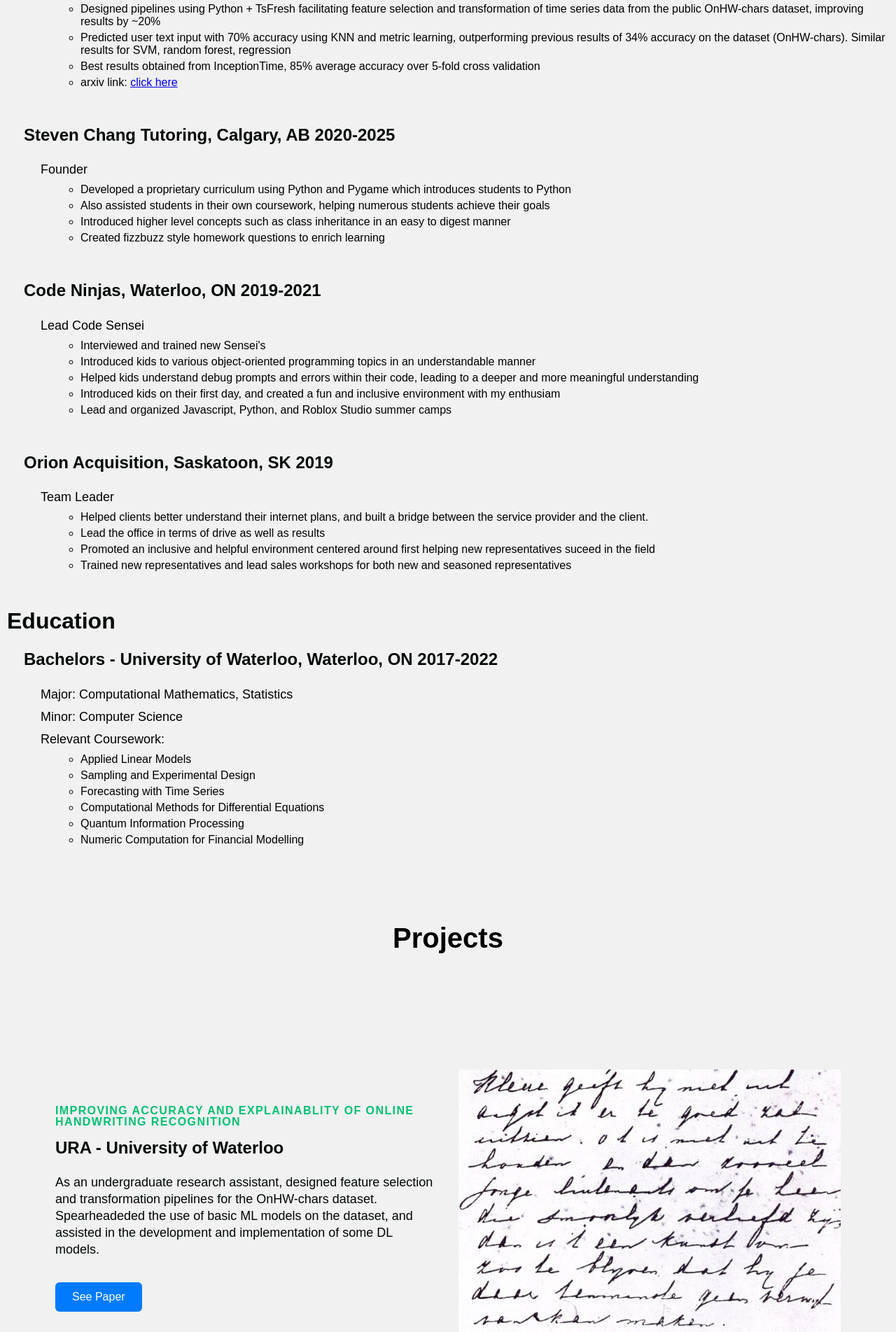
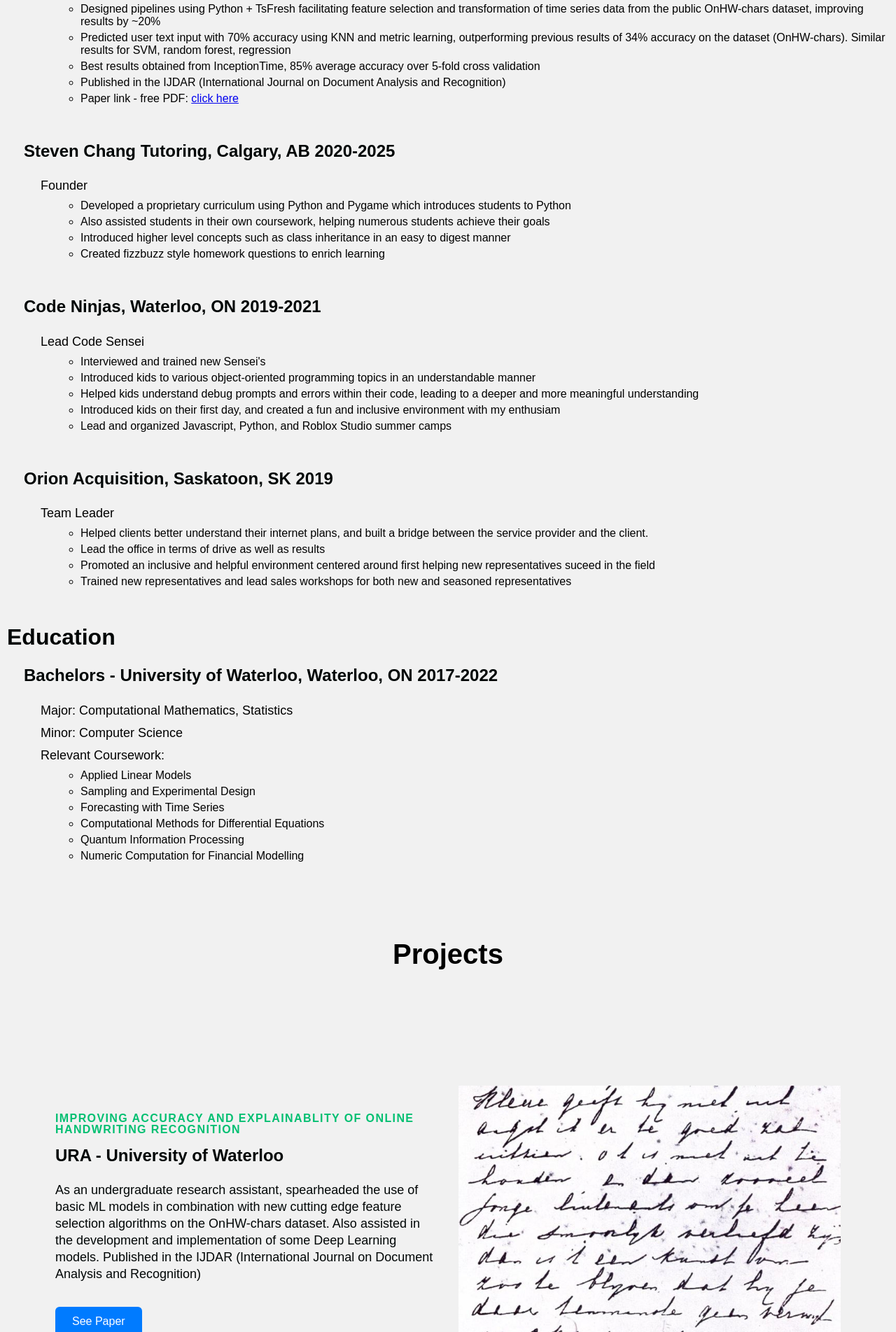
Before and after one commit to steeeve/Website, a React (Create React App) app: page / in a window 1280 px wide. Shown: the part 2257-4160 px from the top of the page at 70% size. Built offline with nearby package versions, Linux system fonts and the light colour scheme; a web font is replaced by a local one.

Commit message:
Slight updated to projects text/description

```diff
--- a/src/components/InfoSection/Data.js
+++ b/src/components/InfoSection/Data.js
@@ -30,7 +30,7 @@ export const ProjectObjPaper = {
     lightTextDesc: false,
     topLine: 'Improving Accuracy and Explainablity of Online Handwriting Recognition',
     headline: 'URA - University of Waterloo',
-    description: 'As an undergraduate research assistant, designed feature selection and transformation pipelines for the OnHW-chars dataset. Spearheadeded the use of basic ML models on the dataset, and assisted in the development and implementation of some DL models.',
+    description: 'As an undergraduate research assistant, spearheaded the use of basic ML models in combination with new cutting edge feature selection algorithms on the OnHW-chars dataset. Also assisted in the development and implementation of some Deep Learning models. Published in the IJDAR (International Journal on Document Analysis and Recognition)',
     buttonLabel: '',
     showButt: false,
     showNavButt: true,
--- a/src/components/InfoSection/index.js
+++ b/src/components/InfoSection/index.js
@@ -29,7 +29,7 @@ const InfoSection = ({lightBg, id, imgStart, topLine, lightText, headline, darkT
 
 
                                 <BtnWrap showButt = {showNavButt ? 1 : 0}>
-                                <a href="https://arxiv.org/abs/2209.09102">
+                                <a href="https://link.springer.com/article/10.1007/s10032-023-00456-5">
                                     <CustomButton>See Paper</CustomButton>
                                 </a>
                                 </BtnWrap>
--- a/src/components/Resume/index.js
+++ b/src/components/Resume/index.js
@@ -37,7 +37,8 @@ const Resume = () => {
                         <CourseworkItem>Designed pipelines using Python + TsFresh facilitating feature selection and transformation of time series data from the public OnHW-chars dataset, improving results by ~20%</CourseworkItem>
                         <CourseworkItem>Predicted user text input with 70% accuracy using KNN and metric learning, outperforming previous results of 34% accuracy on the dataset (OnHW-chars). Similar results for SVM, random forest, regression</CourseworkItem>
                         <CourseworkItem>Best results obtained from InceptionTime, 85% average accuracy over 5-fold cross validation</CourseworkItem>
-                        <CourseworkItem>arxiv link: <a href="https://arxiv.org/abs/2209.09102">click here</a> </CourseworkItem>
+                        <CourseworkItem>Published in the IJDAR (International Journal on Document Analysis and Recognition)</CourseworkItem>
+                        <CourseworkItem>Paper link - free PDF: <a href="https://arxiv.org/abs/2209.09102">click here</a> </CourseworkItem>
 
                     </CourseworkWrapper>
                 </TextWrapper>
```
